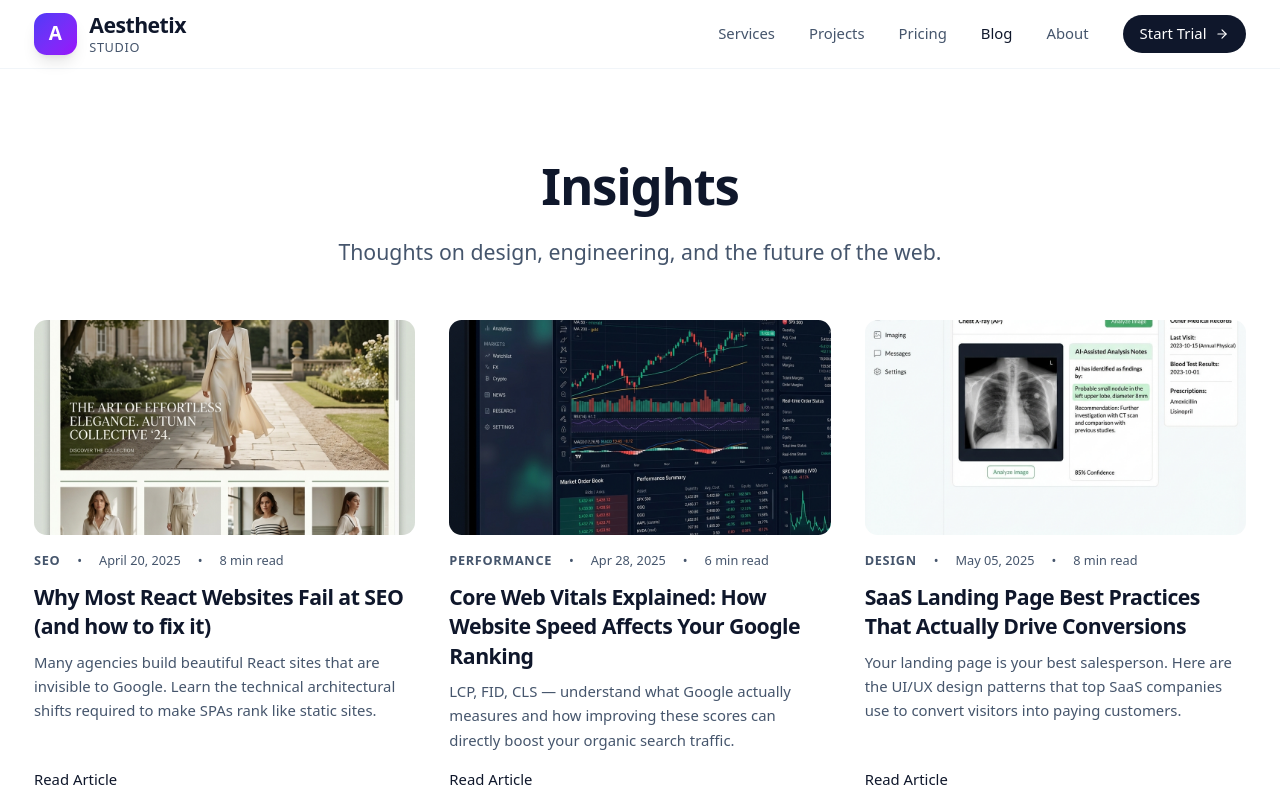
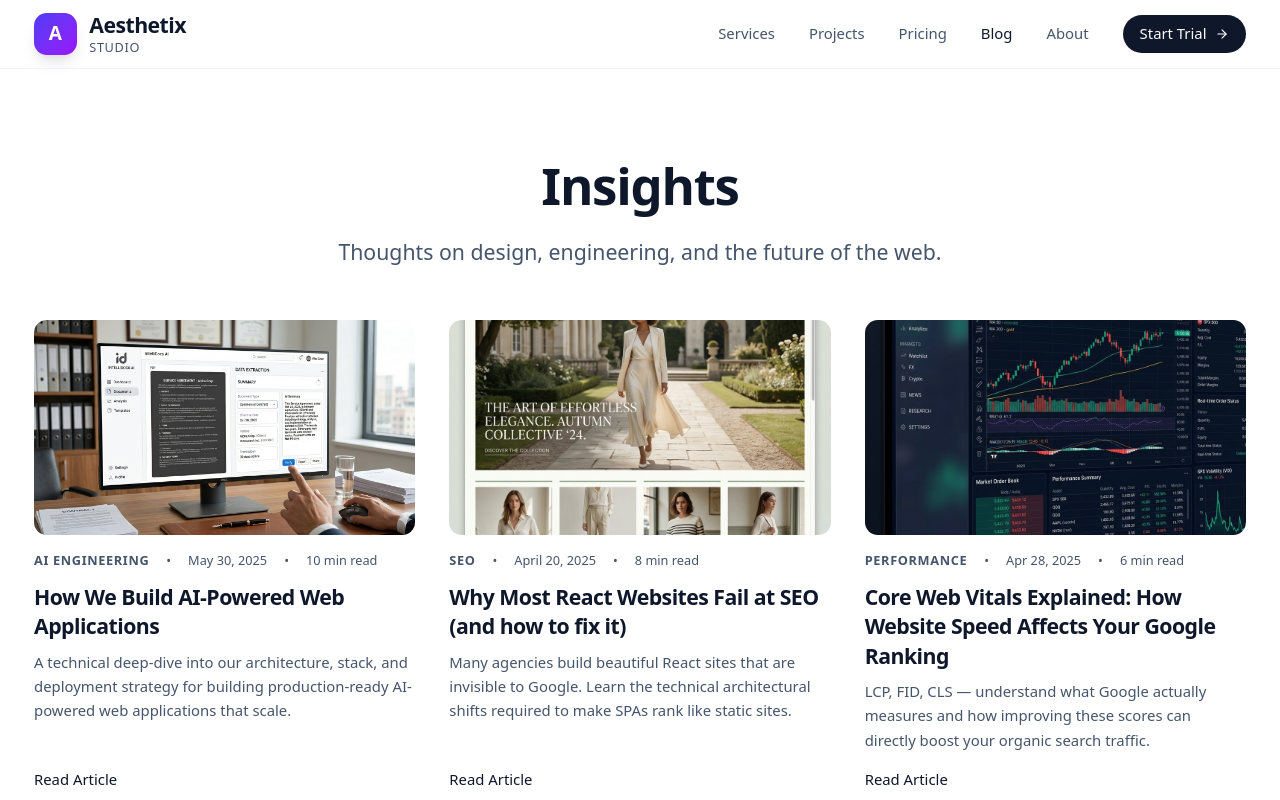
Before and after one commit to Aesthetix-Studio/Aesthetix-Studio, a React (Vite) app: page /blog in a window 1280 px wide. Shown: the top 800 px of the page. Built offline with nearby package versions, Linux system fonts and the light colour scheme.

Commit message:
feat: add blog post on building AI-powered web applications and update tech stack

```diff
--- a/constants.ts
+++ b/constants.ts
@@ -204,6 +204,17 @@ export const TESTIMONIALS: Testimonial[] = [
 
 export const BLOG_POSTS: BlogPost[] = [
   {
+    id: '0',
+    slug: 'how-we-build-ai-powered-web-applications',
+    title: 'How We Build AI-Powered Web Applications',
+    excerpt: 'A technical deep-dive into our architecture, stack, and deployment strategy for building production-ready AI-powered web applications that scale.',
+    category: 'AI Engineering',
+    date: 'May 30, 2025',
+    readTime: '10 min read',
+    image: '/images/work/intellidocs-ai.png',
+    relatedServiceSlug: 'ai-solutions-integration'
+  },
+  {
     id: '1',
     slug: 'why-react-websites-need-seo-setup',
     title: 'Why Most React Websites Fail at SEO (and how to fix it)',
@@ -275,9 +286,11 @@ export const TECH_STACK: TechStack[] = [
   { name: 'React', icon: Layers },
   { name: 'TypeScript', icon: Code },
   { name: 'Next.js', icon: Globe },
-  { name: 'Vite', icon: Zap },
-  { name: 'Figma', icon: Figma },
-  { name: 'Tailwind', icon: Layout }
+  { name: 'Tailwind', icon: Layout },
+  { name: 'PyTorch', icon: Zap },
+  { name: 'FastAPI', icon: Server },
+  { name: 'OpenCV', icon: Brain },
+  { name: 'Figma', icon: Figma }
 ];
 
 export const getIcon = (name: string) => {
```
